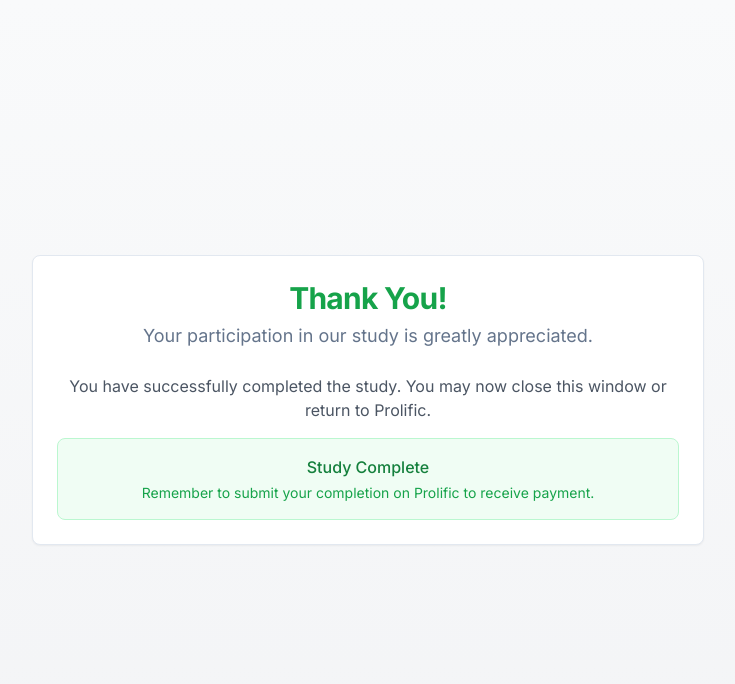
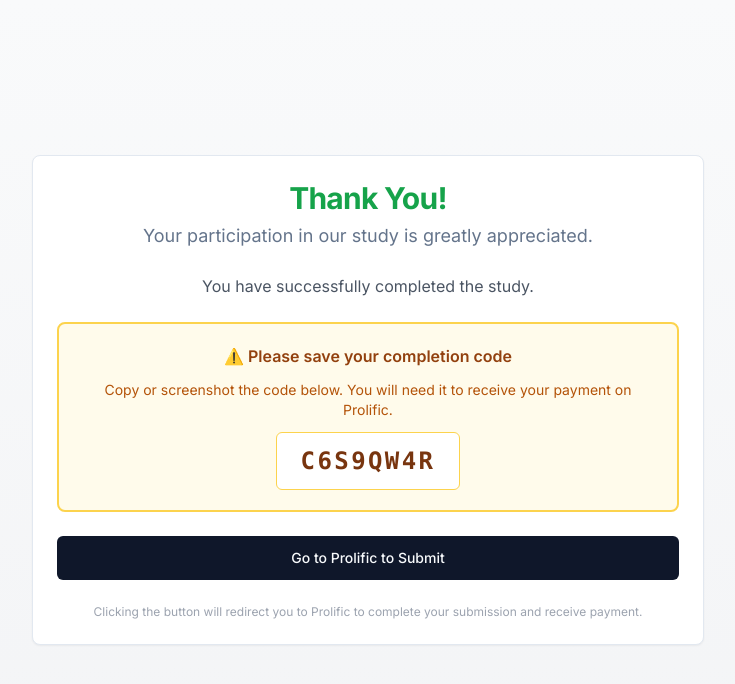
Before and after one commit to w4149/AI-Collaboration-Meaningful-Work, a Next.js app: page /thank-you in a window 1280 px wide. Shown: the top 684 px of the page, without its empty margins (272-1007 px from the left). Built offline with nearby package versions, Linux system fonts and the light colour scheme.

Commit message:
添加completion page跳转和prolific完成码；

```diff
--- a/src/app/api/auth/start/route.ts
+++ b/src/app/api/auth/start/route.ts
@@ -319,7 +319,7 @@ I raised it with a staff member, and all I got back was, "We're pretty swamped
 
 I've always trusted Lucky Coffee and been a regular here. This really let me down, and I don't think I'll be back. Either way, I deserve an explanation.
 
-<div align="right">——Tony</div>
+<div align="right">Tony</div>
 
 ---`,
 
--- a/src/app/thank-you/page.tsx
+++ b/src/app/thank-you/page.tsx
@@ -1,6 +1,14 @@
 import { Card, CardContent, CardDescription, CardHeader, CardTitle } from '@/components/ui/card'
+import { Button } from '@/components/ui/button'
+
+const PROLIFIC_COMPLETION_CODE = 'C6S9QW4R'
+const PROLIFIC_COMPLETION_URL = `https://app.prolific.com/submissions/complete?cc=${PROLIFIC_COMPLETION_CODE}`
 
 export default function ThankYouPage() {
+  const handleRedirect = () => {
+    window.location.href = PROLIFIC_COMPLETION_URL
+  }
+
   return (
     <div className="min-h-screen bg-gradient-to-b from-gray-50 to-gray-100 flex items-center justify-center p-4">
       <Card className="max-w-2xl w-full text-center">
@@ -10,18 +18,36 @@ export default function ThankYouPage() {
             Your participation in our study is greatly appreciated.
           </CardDescription>
         </CardHeader>
-        <CardContent className="space-y-4">
+        <CardContent className="space-y-6">
           <p className="text-gray-600">
-            You have successfully completed the study. You may now close this window or return to Prolific.
+            You have successfully completed the study.
           </p>
-          <div className="bg-green-50 border border-green-200 rounded-lg p-4 mt-6">
-            <p className="text-green-700 font-medium">
-              Study Complete
+
+          <div className="bg-amber-50 border-2 border-amber-300 rounded-lg p-5 space-y-3">
+            <p className="text-amber-800 font-semibold">
+              ⚠️ Please save your completion code
             </p>
-            <p className="text-green-600 text-sm mt-1">
-              Remember to submit your completion on Prolific to receive payment.
+            <p className="text-sm text-amber-700">
+              Copy or screenshot the code below. You will need it to receive your payment on Prolific.
             </p>
+            <div className="bg-white border border-amber-300 rounded-md px-6 py-3 inline-block">
+              <code className="text-2xl font-mono font-bold tracking-widest text-amber-900 select-all">
+                {PROLIFIC_COMPLETION_CODE}
+              </code>
+            </div>
           </div>
+
+          <Button
+            onClick={handleRedirect}
+            size="lg"
+            className="w-full"
+          >
+            Go to Prolific to Submit
+          </Button>
+
+          <p className="text-xs text-gray-400">
+            Clicking the button will redirect you to Prolific to complete your submission and receive payment.
+          </p>
         </CardContent>
       </Card>
     </div>
```
